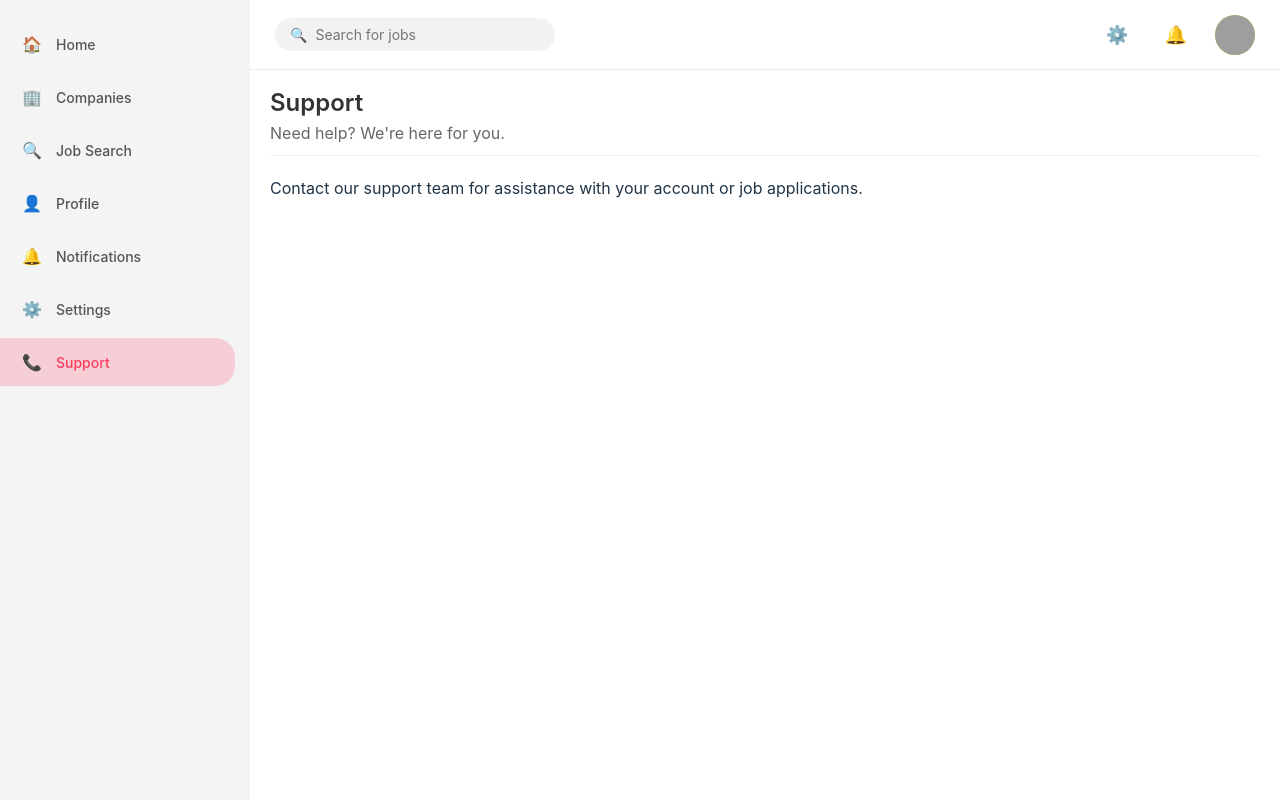
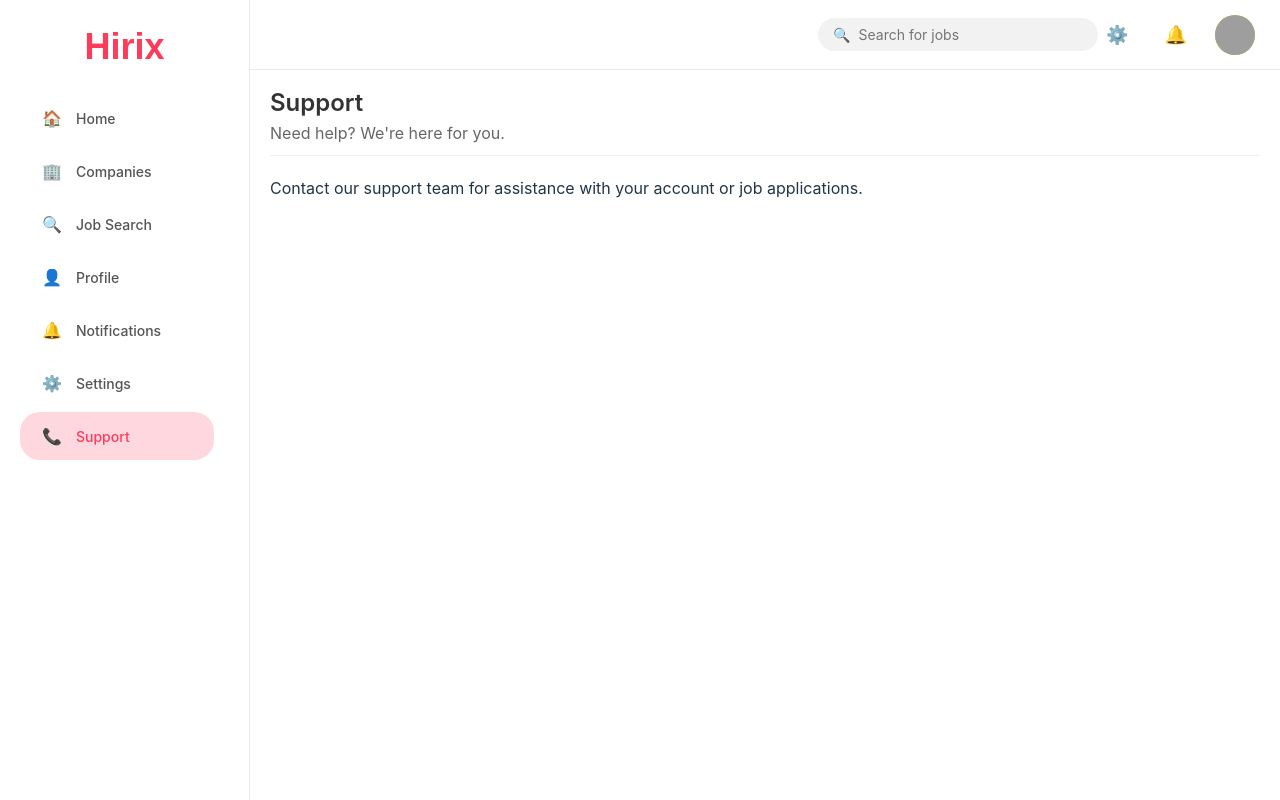
Before and after one commit to kavipriya2004/hirix-stud-ui, a React (Vite) app: page /support in a window 1280 px wide. Built offline with nearby package versions, Linux system fonts and the light colour scheme; grey boxes are pictures that could not be loaded.

Commit message:
layout arranged

```diff
--- a/src/components/menu/Menu.css
+++ b/src/components/menu/Menu.css
@@ -1,18 +1,35 @@
 .menu {
-    flex: 1;
-    margin-top: 20px;
-    overflow-y: auto;
+  width: 250px;
+  background-color:  #FFFFFF;
+  height: 100vh;
+  display: flex;
+  flex-direction: column;
+  padding: 20px;
+  border-right: 1px solid #eaeaea;
 }
 
+/* HIRIX Logo Styling */
+.menu-logo {
+  font-size: 36px;
+  font-weight: bold;
+  color: #ff3b5c;
+  text-align: center;
+  margin-bottom: 20px;
+  font-family: 'Poppins', sans-serif;
+}
+
+/* Menu List */
 .menu-list {
   list-style: none;
   padding: 0;
 }
 
+/* Menu Item */
 .menu-item {
   margin-bottom: 5px;
 }
 
+/* Menu Link */
 .menu-link {
   display: flex;
   align-items: center;
@@ -20,7 +37,7 @@
   text-decoration: none;
   color: #555;
   transition: all 0.3s ease;
-    border-radius: 0 20px 20px 0;
+  border-radius: 20px;
   margin-right: 15px;
 }
 
@@ -35,6 +52,7 @@
   font-weight: 500;
 }
 
+/* Menu Icon */
 .menu-icon {
   margin-right: 12px;
   font-size: 16px;
@@ -42,6 +60,7 @@
   text-align: center;
 }
 
+/* Menu Text */
 .menu-text {
   font-size: 14px;
 }
--- a/src/components/menu/Menu.jsx
+++ b/src/components/menu/Menu.jsx
@@ -15,6 +15,10 @@ const Menu = () => {
 
   return (
     <nav className="menu">
+      {/* HIRIX Logo */}
+      <div className="menu-logo">Hirix</div>
+
+      {/* Menu List */}
       <ul className="menu-list">
         {menuItems.map((item, index) => (
           <li key={index} className="menu-item">
--- a/src/components/navbar/Navbar.css
+++ b/src/components/navbar/Navbar.css
@@ -19,7 +19,8 @@
     border-radius: 20px;
     padding: 6px 15px;
     width: 280px;
-  }
+    margin-left: auto;  /* Pushes the search bar to the right */
+}
 
   .search-icon {
     margin-right: 8px;
```
Lines whose indentation alone changed are shown as unchanged.
